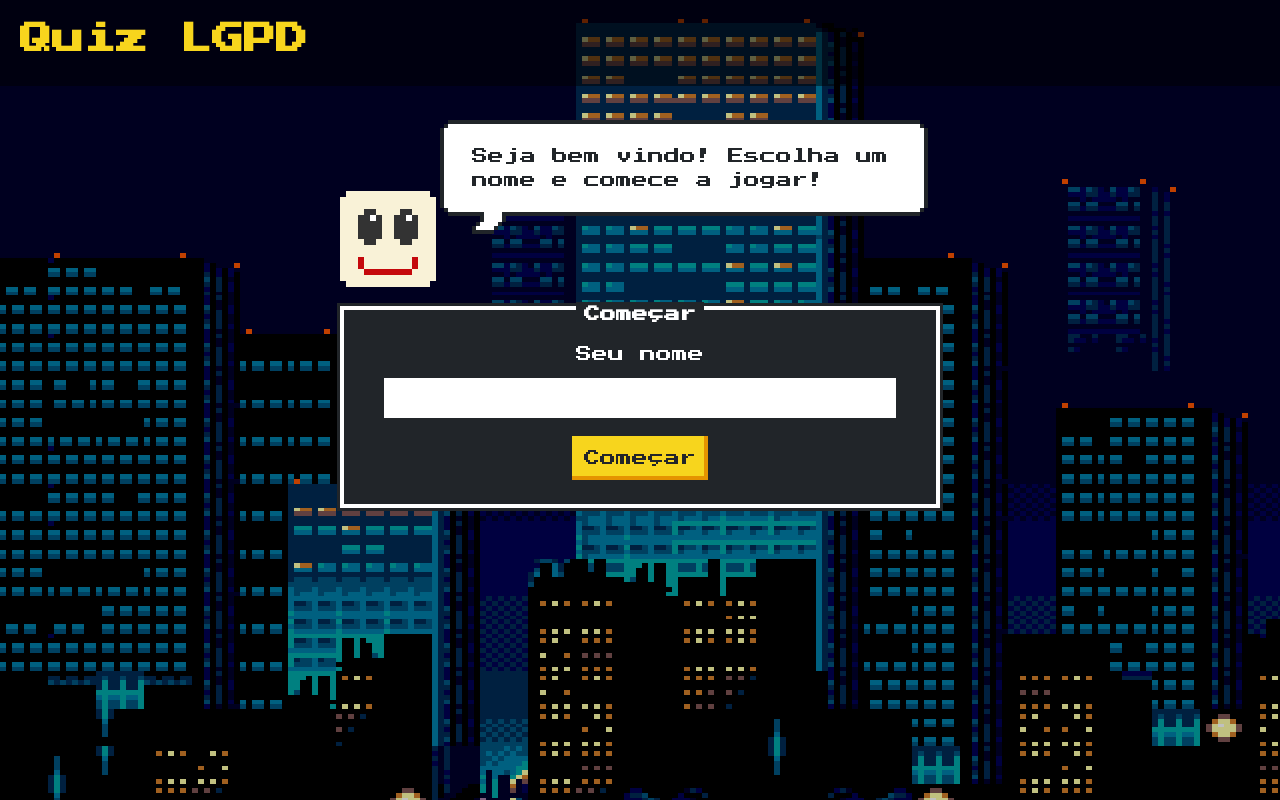
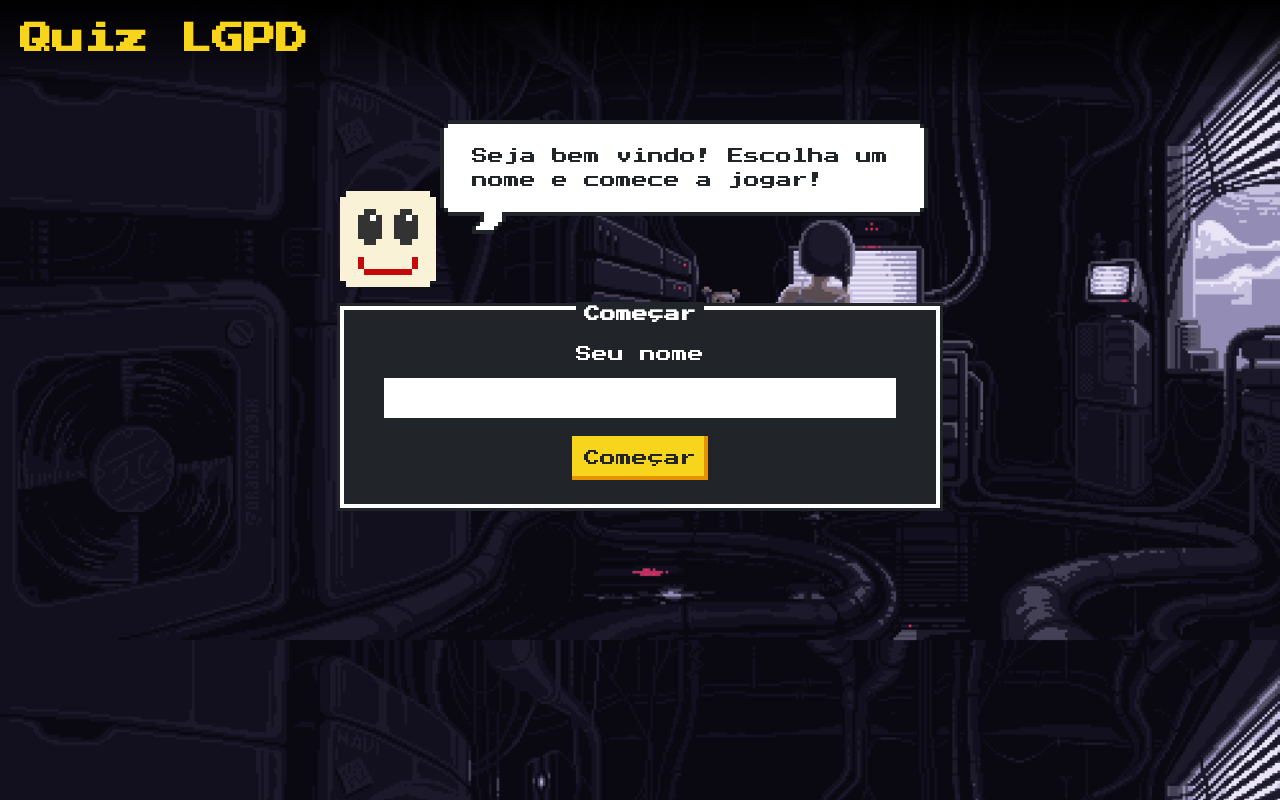
Before and after one commit to gabrielcilico/aep-lgpd, a Vue app: page / in a window 1280 px wide. Built offline with nearby package versions, Linux system fonts and the light colour scheme.

Commit message:
alteração de background e header

```diff
--- a/src/App.vue
+++ b/src/App.vue
@@ -24,8 +24,7 @@
   font-family: "Press Start 2P", cursive;
 }
 body {
-  /* background-image: url("https://i.redd.it/m6ptifyhde321.gif");
-  background-size: cover; */
-  background-image: url("assets/img/background.png");
+  background-size: cover;
+  background-image: url("assets/img/background.gif");
 }
 </style>
--- a/src/components/Header.vue
+++ b/src/components/Header.vue
@@ -22,7 +22,7 @@
 header {
   display: flex;
   justify-content: space-between;
-  background-color: rgba(0, 0, 0, 0.5);
+  background-image: linear-gradient(to bottom, rgba(0, 0, 0, 1), rgba(0, 0, 0, 0.1));
   padding: 15px 20px;
 }
 </style>
--- a/src/components/LoginCard.vue
+++ b/src/components/LoginCard.vue
@@ -3,7 +3,14 @@
     <h1 class="title">Começar</h1>
     <div class="nes-field">
       <label for="name_field">Seu nome</label>
-      <input type="text" id="name_field" class="nes-input" v-model="name" @keyup.enter="validate" />
+      <input
+        type="text"
+        id="name_field"
+        class="nes-input"
+        v-model="name"
+        @keyup.enter="validate"
+        autocomplete="off"
+      />
     </div>
     <button type="button" class="nes-btn is-warning" @click="validate">Começar</button>
   </div>
```
Also changed, not shown: src/views/Finish.vue (+4 -3 lines), src/assets/img/background.gif (added).
